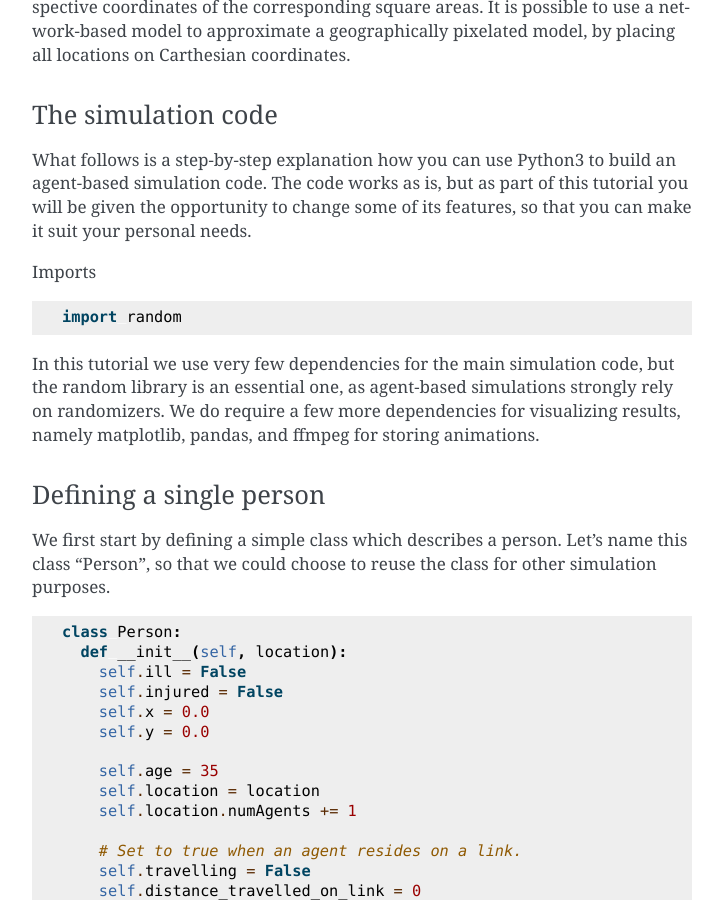
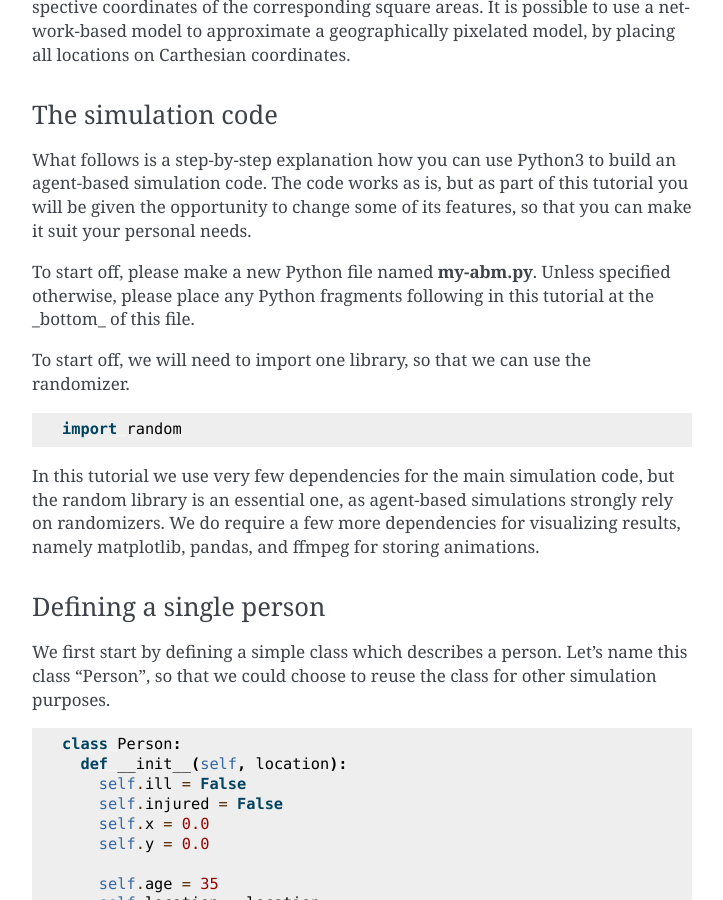
Before and after one commit to djgroen/student-resources, a Sphinx documentation site: the page built from docs/python-abm.rst, in a window 1280 px wide and 900 px high, scrolled down 1427 px. Shown: the whole window, without its empty margins (388-1111 px from the left). Built offline with Sphinx 7.4.7, drawn with Linux system fonts in a browser that asks for light colours.

Commit message:
Update python-abm.rst

```diff
--- a/docs/python-abm.rst
+++ b/docs/python-abm.rst
@@ -49,7 +49,9 @@ The simulation code
 
 What follows is a step-by-step explanation how you can use Python3 to build an agent-based simulation code. The code works as is, but as part of this tutorial you will be given the opportunity to change some of its features, so that you can make it suit your personal needs.
 
-Imports
+To start off, please make a new Python file named **my-abm.py**. Unless specified otherwise, please place any Python fragments following in this tutorial at the _bottom_ of this file.
+
+To start off, we will need to import one library, so that we can use the randomizer.
 ::
   import random
 
```
